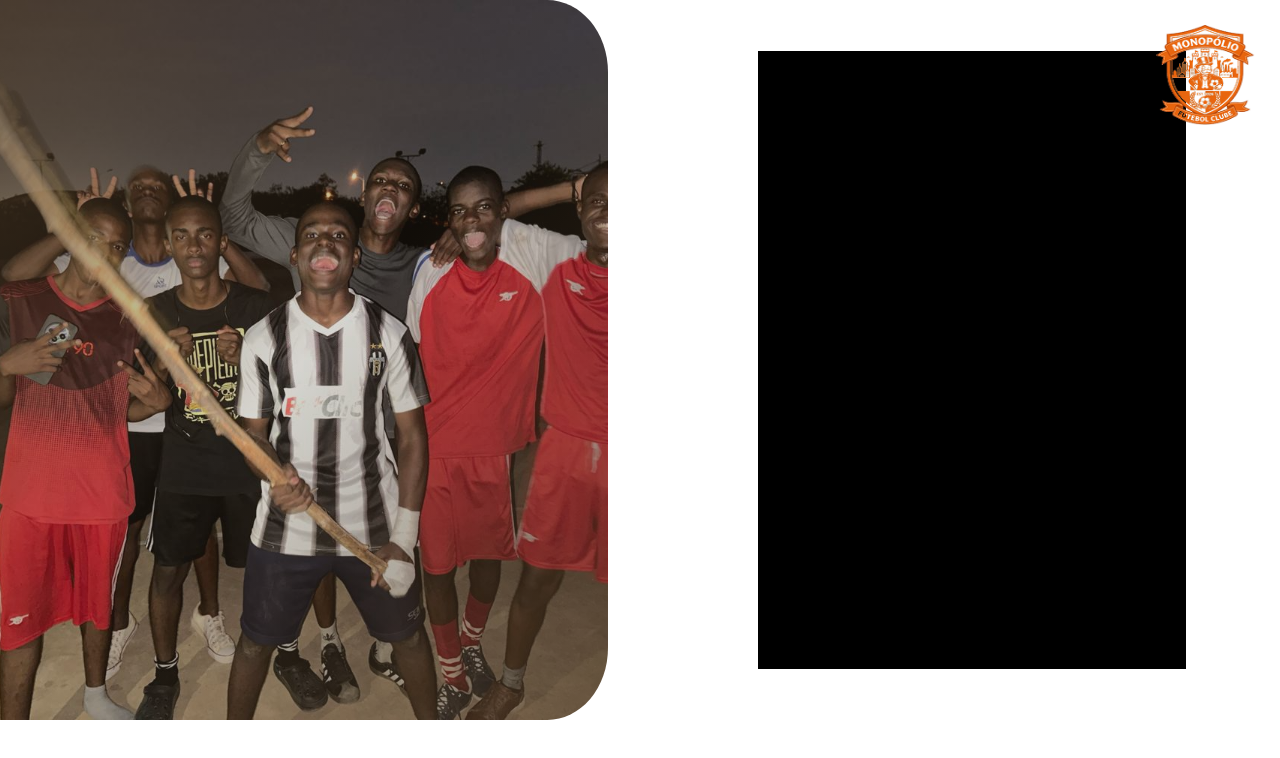
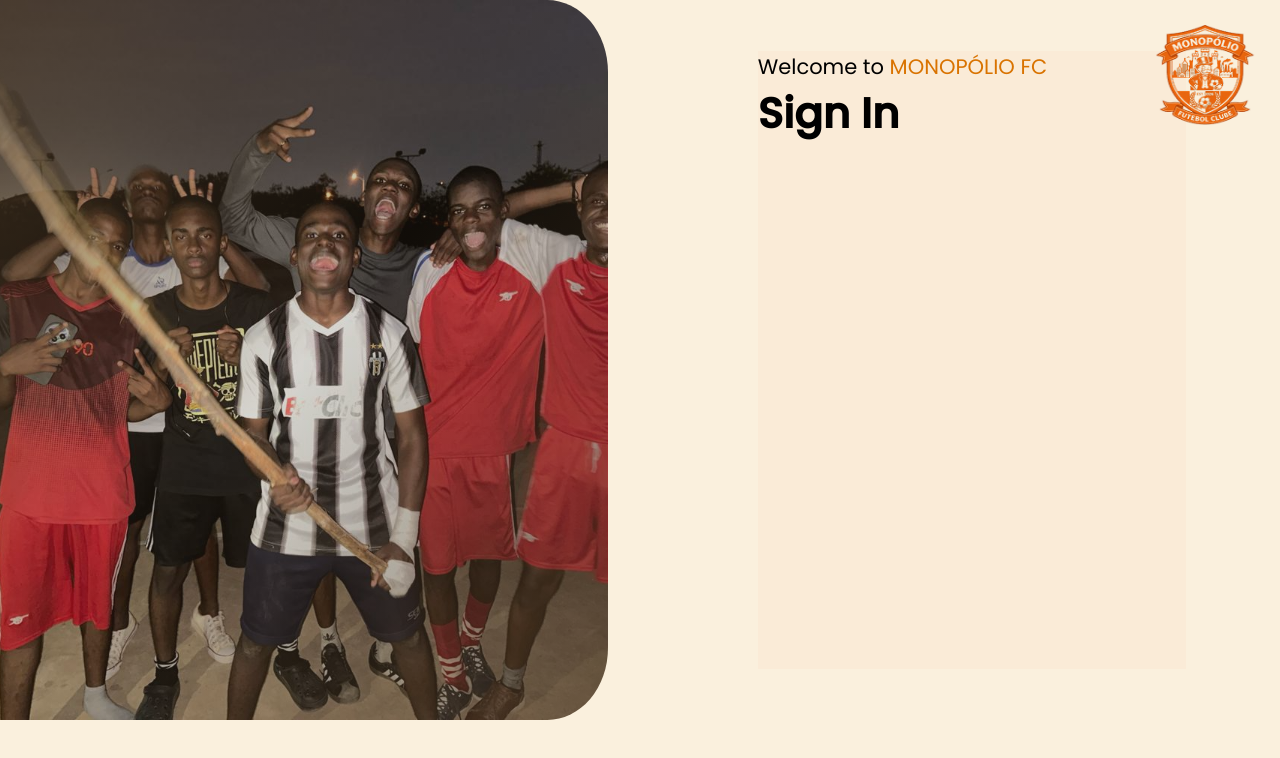
Before and after one commit to NDias17/login-auth-system, a plain HTML site: page app-front/index.html in a window 1280 px wide. Drawn offline with Linux system fonts and the light colour scheme.

Commit message:
feat: add font-family Poppins and change bg of side2
Co-authored-by: Copilot <copilot@github.com>

```diff
--- a/app-front/index.html
+++ b/app-front/index.html
@@ -10,7 +10,8 @@
     <div id="central-box">
         <div class="side1"></div>
         <div class="side2">
-
+            <p>Welcome to <span>MONOPÓLIO FC</span></p>
+            <h1>Sign In</h1>
         </div>
         <img src="assets/logo.png" alt="">
     </div>
--- a/app-front/style.css
+++ b/app-front/style.css
@@ -3,8 +3,22 @@
     padding: 0;
 }
 
+@font-face {
+    font-family: 'PoppinsRegular';
+    src: url(fonts/Poppins-Regular.ttf) format('truetype');
+    font-weight: 500;
+    font-style: normal;
+}
+
+@font-face {
+    font-family: 'PoppinsMedium';
+    src: url(fonts/Poppins-Medium.ttf) format('truetype');
+    font-weight: medium;
+    font-style: normal;
+}
+
 body{
-    font-family: Arial, sans-serif;
+    background-color: #FAF0DD;
 }
 
 #central-box{
@@ -51,5 +65,15 @@ div img{
     height: 618px;
     margin-right: 94px;
     margin-left: 150px;
-    background-color: black;
+    background-color: antiquewhite;
+    font-size: 21px;
+    font-family: 'PoppinsRegular';
 }
+.side2 span{
+    color: #D97300;
+    font-family: 'PoppinsRegular';
+}
+
+.side2 h1{
+    font-family: 'PoppinsMedium'  !important;
+}
```
Also changed, not shown: app-front/fonts/Poppins-Bold.ttf (added), app-front/fonts/Poppins-Medium.ttf (added), app-front/fonts/Poppins-Regular.ttf (added).
